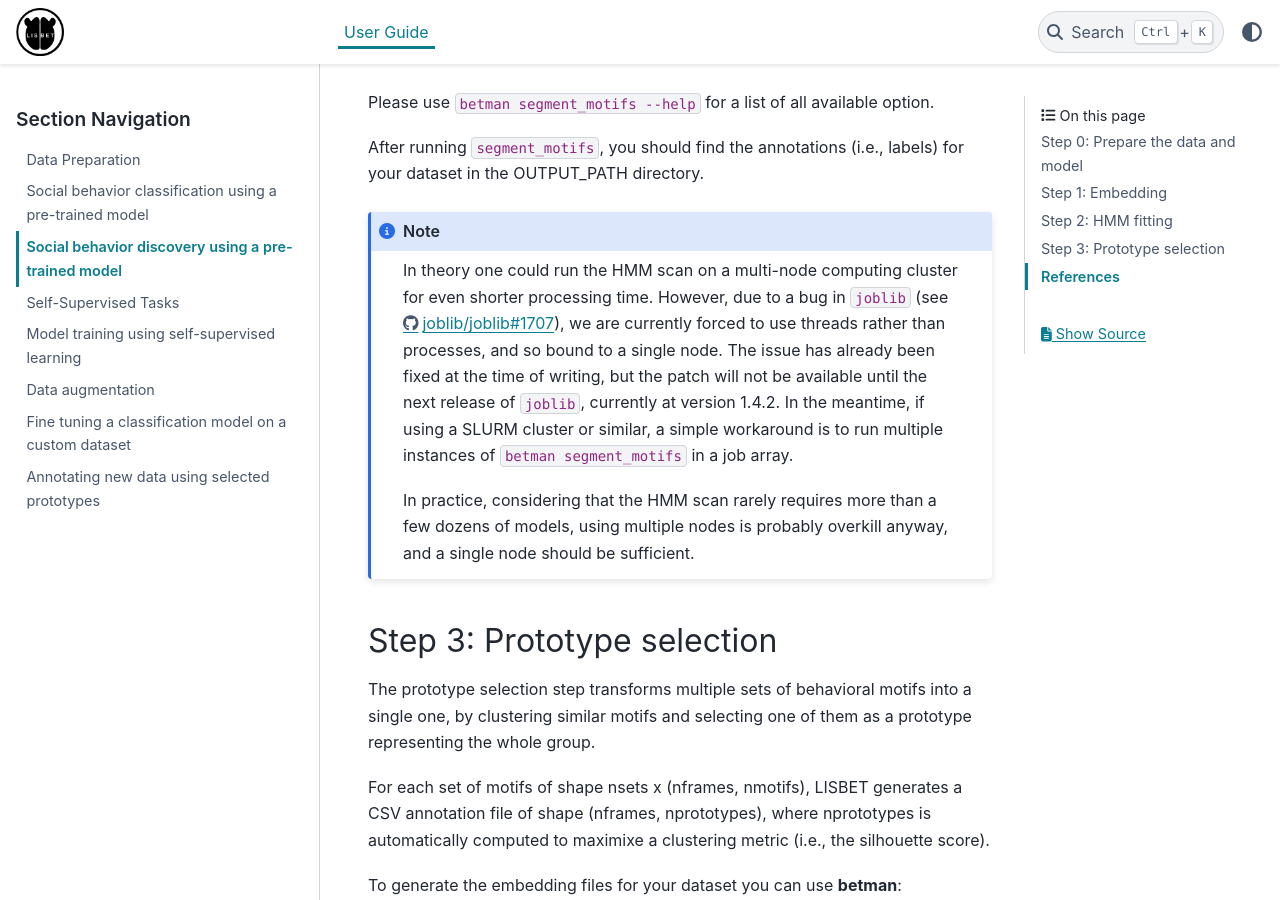
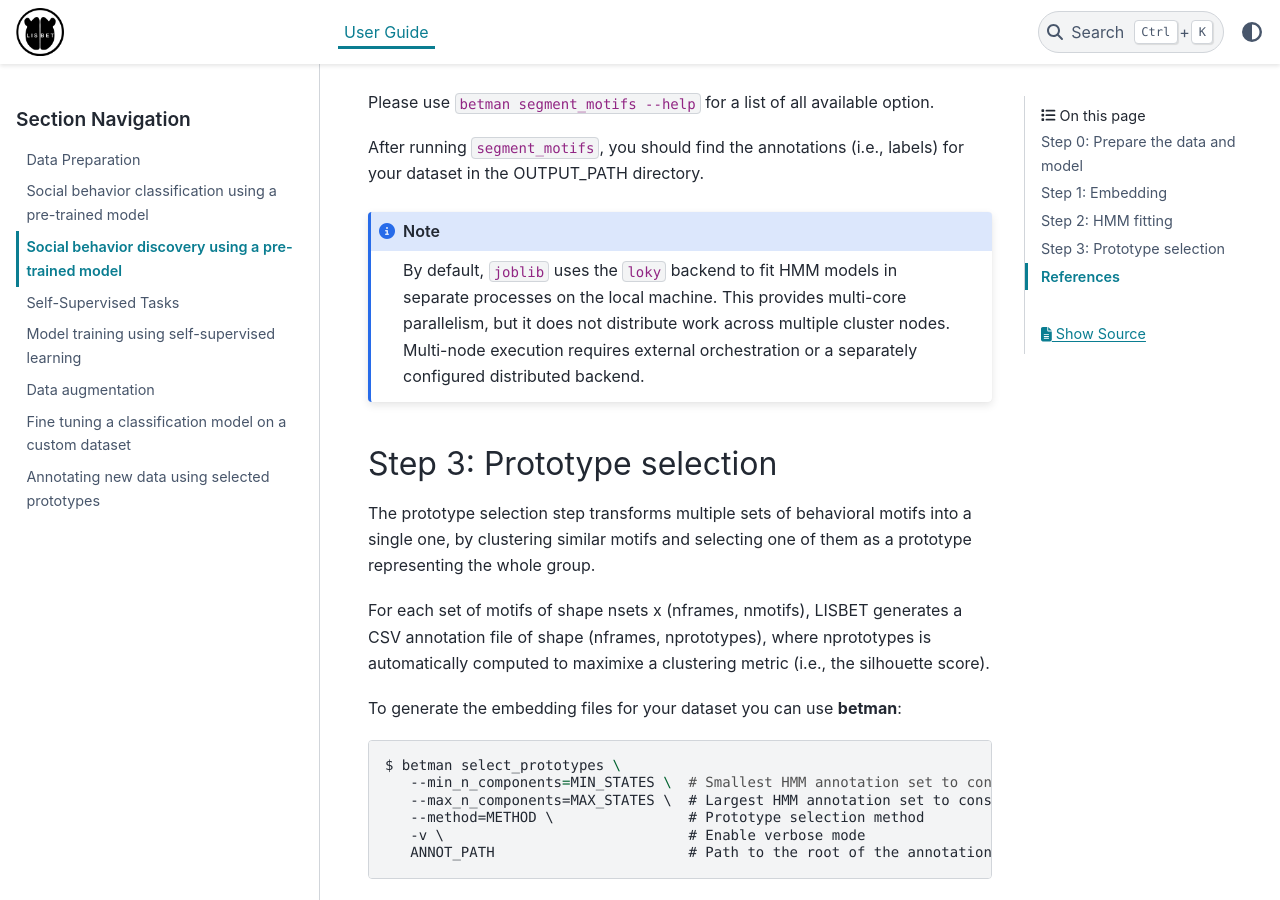
Before and after one commit to BelloneLab/lisbet, a Sphinx documentation site: the page built from docs/user_guide/behavior_discovery.rst, in a window 1280 px wide and 900 px high, scrolled down 3420 px. Built offline with Sphinx 7.4.7 and the PyData theme 0.15.4, drawn with Linux system fonts in a browser that asks for light colours; pages that are not in the unit, such as notebooks, are missing from menus.

Commit message:
fix: restore process-based HMM parallelism

```diff
--- a/docs/user_guide/behavior_discovery.rst
+++ b/docs/user_guide/behavior_discovery.rst
@@ -116,12 +116,10 @@ Please use ``betman segment_motifs --help`` for a list of all available option.
 After running ``segment_motifs``, you should find the annotations (i.e., labels) for your dataset in the OUTPUT_PATH directory.
 
 .. note::
-   In theory one could run the HMM scan on a multi-node computing cluster for even shorter processing time.
-   However, due to a bug in ``joblib`` (see https://github.com/joblib/joblib/issues/1707), we are currently forced to use threads rather than processes, and so bound to a single node.
-   The issue has already been fixed at the time of writing, but the patch will not be available until the next release of ``joblib``, currently at version 1.4.2.
-   In the meantime, if using a SLURM cluster or similar, a simple workaround is to run multiple instances of ``betman segment_motifs`` in a job array.
-
-   In practice, considering that the HMM scan rarely requires more than a few dozens of models, using multiple nodes is probably overkill anyway, and a single node should be sufficient.
+   By default, ``joblib`` uses the ``loky`` backend to fit HMM models in separate
+   processes on the local machine. This provides multi-core parallelism, but it does
+   not distribute work across multiple cluster nodes. Multi-node execution requires
+   external orchestration or a separately configured distributed backend.
 
 Step 3: Prototype selection
 --------------------------------------
--- a/pyproject.toml
+++ b/pyproject.toml
@@ -15,7 +15,7 @@ dependencies = [
     "h5py",
     "hmmlearn",
     "huggingface_hub",
-    "joblib",
+    "joblib>=1.5.0",
     "lightning",
     "matplotlib",
     "movement<0.17.0",
```
Also changed, not shown: 1 other file.
